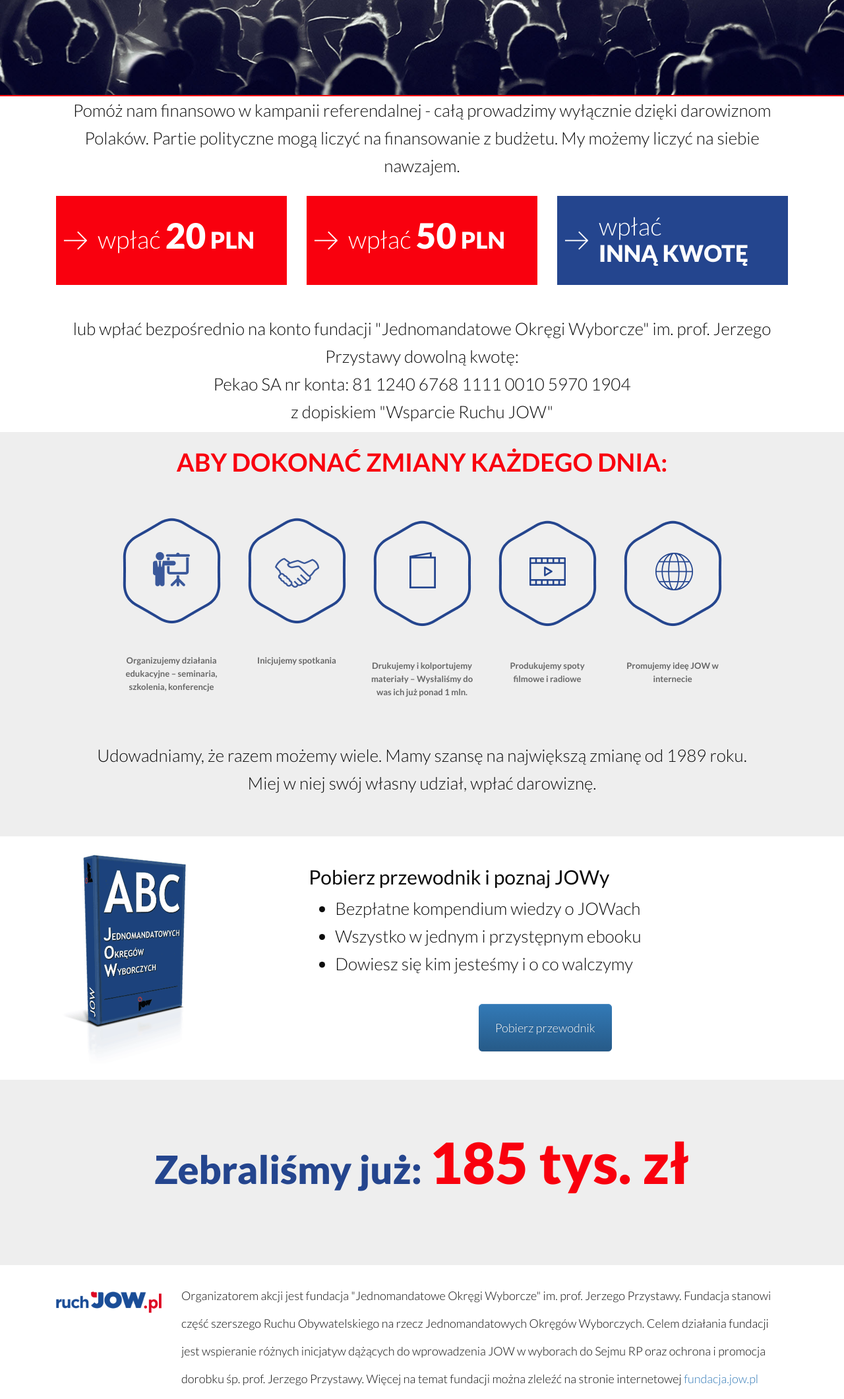
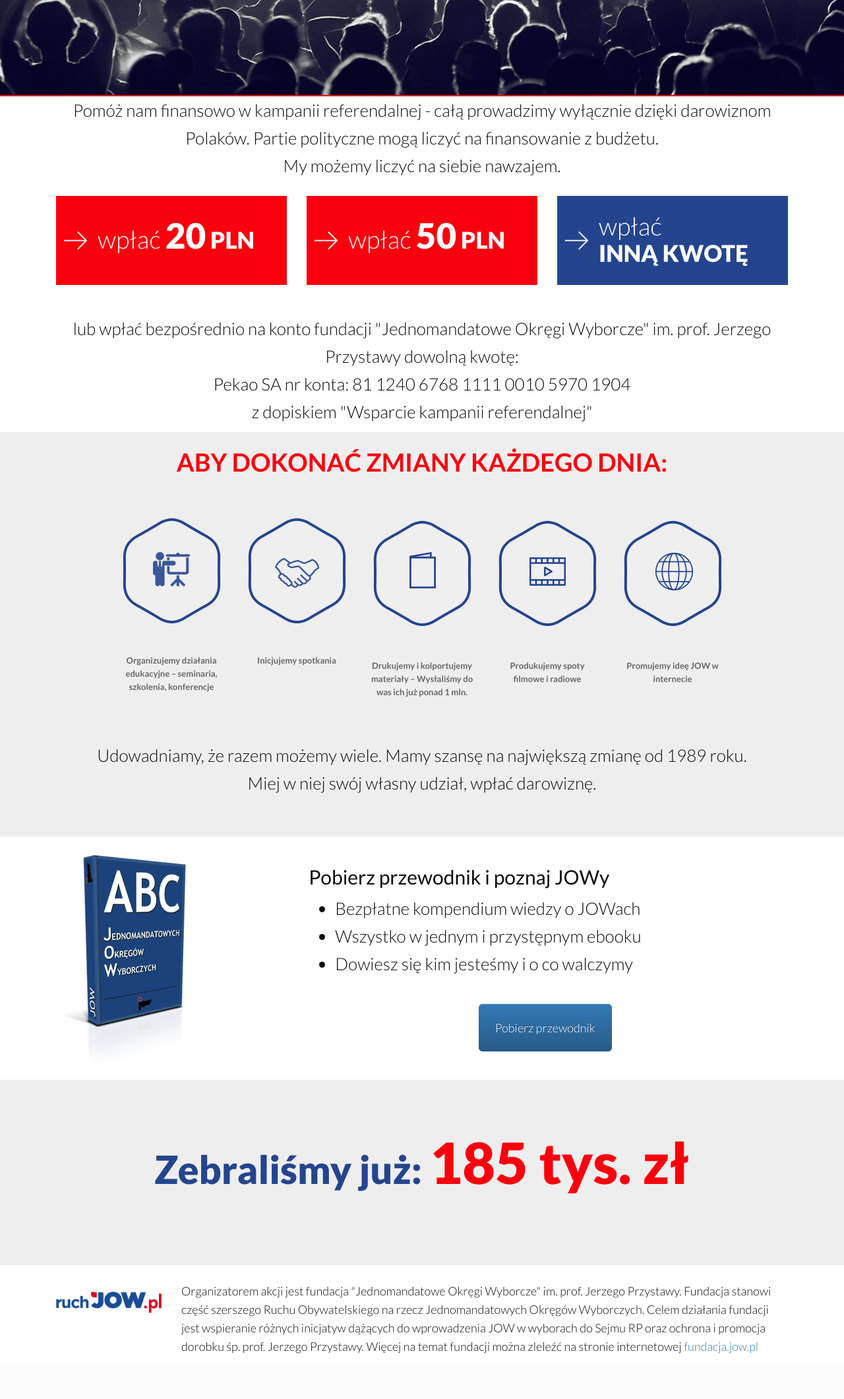
Before and after one commit to ruchjowpl/wspieram, a PHP site: page / in a window 1280 px wide. Shown: the part 414-2535 px from the top of the page at 66% size. After the commit the page ends 2466 px from the top, so only its background shows below. Run offline with PHP 8.4, Linux system fonts and the light colour scheme.

Commit message:
Last shot

```diff
--- a/index.php
+++ b/index.php
@@ -81,10 +81,11 @@
             ga('ecommerce:send');
             </script>
             <?php endif; ?>
-       <div class="container-fluid">
+
+ <div class="container-fluid">
                 <div class="row banner">
                                     <div class="col-md-3 col-sm-3 col-xs-3 pull-right" style="padding-top:5px" >
-                                <a href="http://referendum15.pl" >
+                                <a href="http://referendum15.pl" target="_blank">
                                     <img src="assets/img/referendum_logo.png" class="img-responsive" alt="referendum15.pl"/>
                                 </a>
                             </div>
@@ -95,7 +96,7 @@
 
             <div class="row">
                 <div class="container">
-                    <p class="text-center">Pomóż nam finansowo w kampanii referendalnej - całą prowadzimy wyłącznie dzięki darowiznom Polaków. Partie polityczne mogą liczyć na finansowanie z budżetu. My możemy liczyć na siebie nawzajem.</p>
+                    <p class="text-center">Pomóż nam finansowo w kampanii referendalnej - całą prowadzimy wyłącznie dzięki darowiznom Polaków. Partie polityczne mogą liczyć na finansowanie z budżetu. <br> My możemy liczyć na siebie nawzajem.</p>
 
 
                         <ol class="payments-container">
@@ -124,7 +125,7 @@
                 <div class="row">
                     <div class="container">
                         <p class="text-center">lub wpłać bezpośrednio na konto fundacji "Jednomandatowe Okręgi Wyborcze" im. prof. Jerzego Przystawy dowolną kwotę:<br/> Pekao SA nr konta: 81 1240 6768 1111 0010 5970 1904 <br/>
-                            z dopiskiem "Wsparcie Ruchu JOW"
+                            z dopiskiem "Wsparcie kampanii referendalnej"
                         </p>
                     </div>
                 </div>
@@ -183,14 +184,14 @@
                 <div class="row">
                 <div class="container">
                            <div class="col-sm-12 col-lg-2 col-xs-12">
-                        <a href="https://ruchjow.pl" class="logo" >
+                        <a href="https://ruchjow.pl" class="logo" target="_blank">
                                     <img src="assets/img/ruchjow-pl-logo.png" style="padding-top:40px" alt=""/>
                                 </a>
                     </div>
                     <div class="col-sm-12 col-lg-10 col-xs-12">
-                    <p class="text-left" style="padding-top:25px; font-size:18px">
+                    <p class="text-left" style="padding-top:25px; font-size:18px; line-height: 28px">
                         Organizatorem akcji jest fundacja "Jednomandatowe Okręgi Wyborcze" im. prof. Jerzego Przystawy. Fundacja stanowi część szerszego  Ruchu Obywatelskiego na rzecz Jednomandatowych Okręgów Wyborczych.
-                        Celem działania fundacji jest wspieranie różnych inicjatyw dążących do wprowadzenia JOW w wyborach do Sejmu RP oraz ochrona i promocja dorobku śp. prof. Jerzego Przystawy. Więcej na temat fundacji można zleleźć na stronie internetowej <a href="http://fundacja.jow.pl">fundacja.jow.pl</a>
+                        Celem działania fundacji jest wspieranie różnych inicjatyw dążących do wprowadzenia JOW w wyborach do Sejmu RP oraz ochrona i promocja dorobku śp. prof. Jerzego Przystawy. Więcej na temat fundacji można zleleźć na stronie internetowej <a target="_blank" href="http://fundacja.jow.pl">fundacja.jow.pl</a>
                     </p>
                     </div>
                     </div>
```
Also changed, not shown: index.html (+6 -6 lines).
